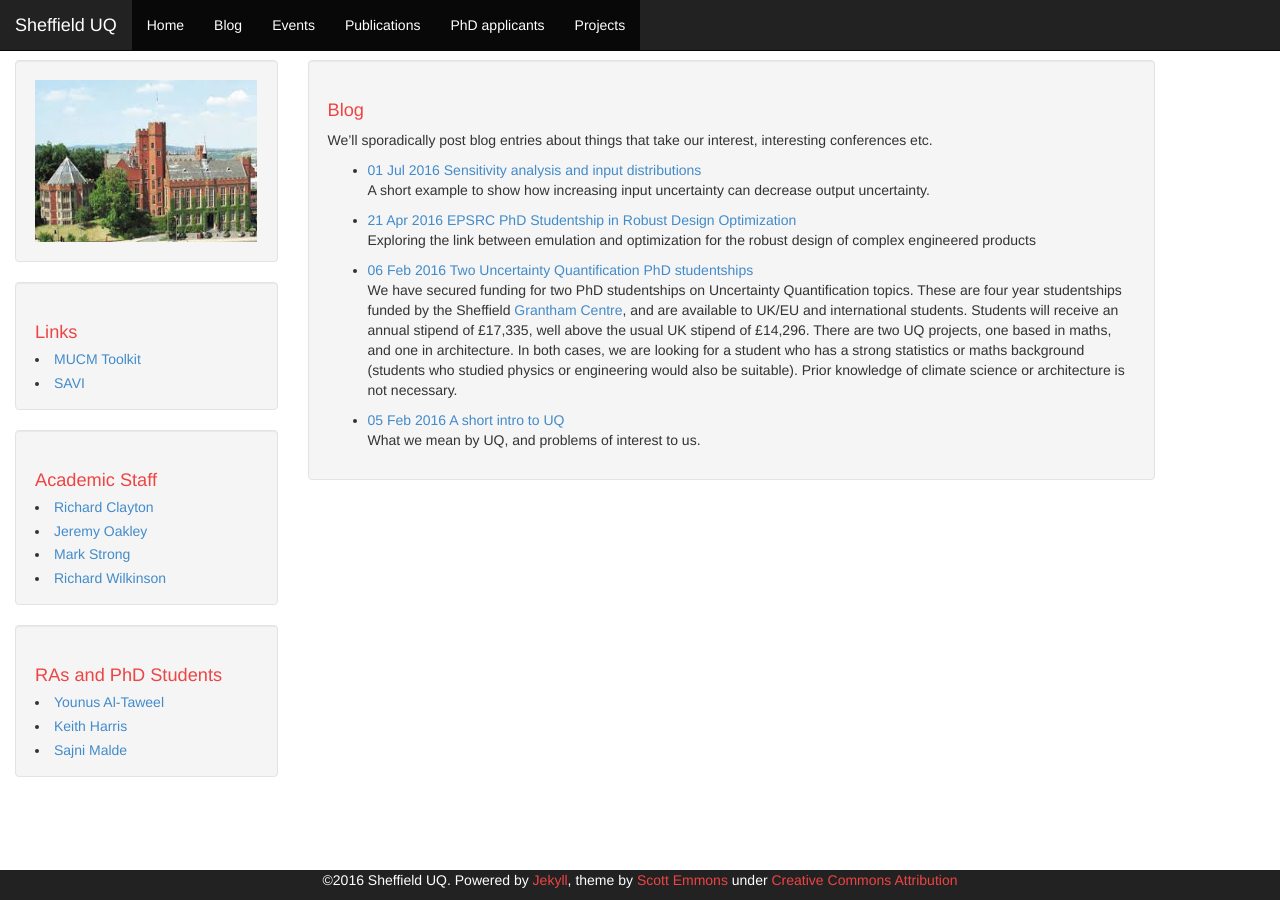
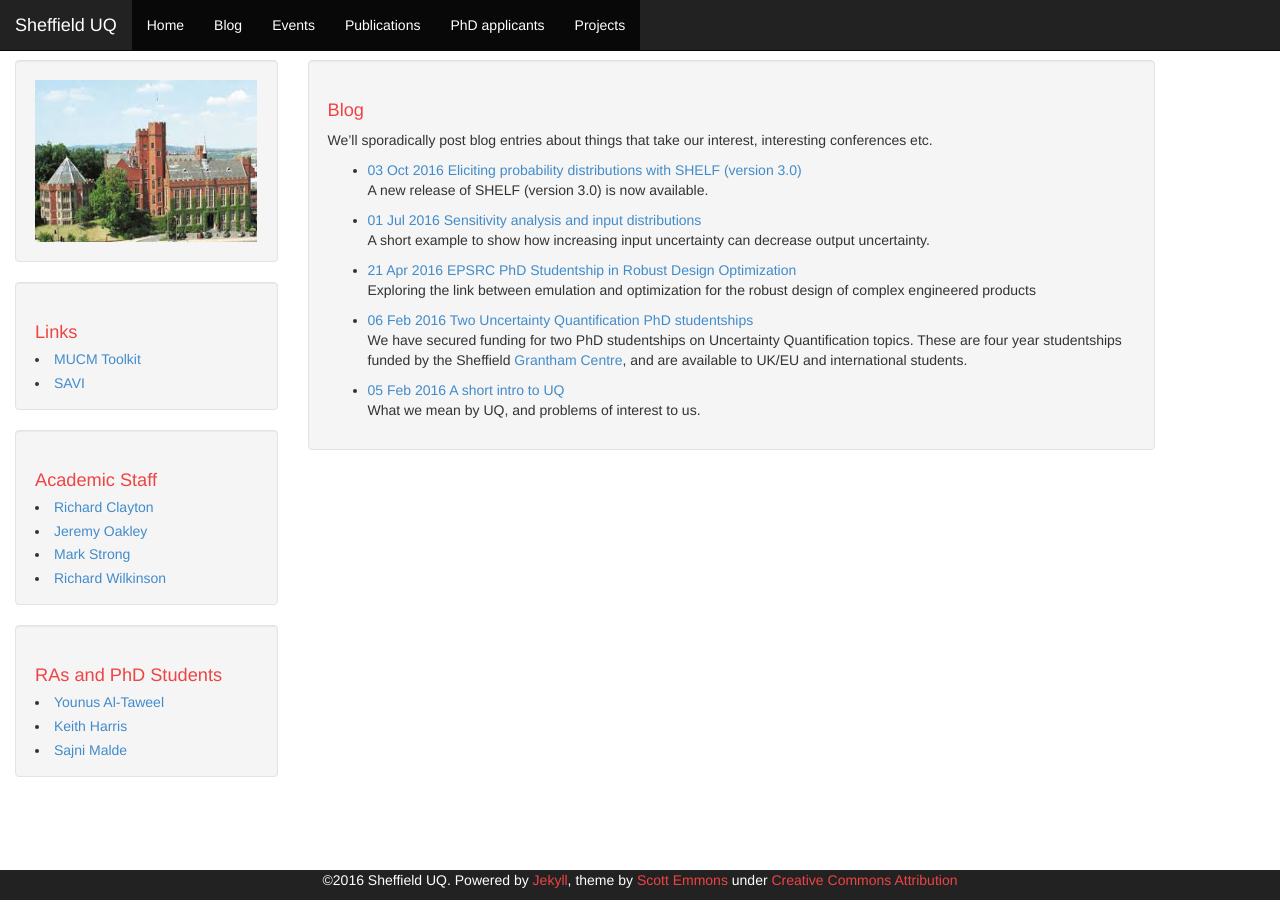
Before and after one commit to rich-d-wilkinson/SheffUQwebpages, a Jekyll site: the page built from blog.md, in a window 1280 px wide. Built offline with Jekyll 4.4.1, drawn with Linux system fonts in a browser that asks for light colours; part of the change alters nothing that is shown.

Commit message:
SHELF 3 and tidying

```diff
--- a/_posts/2016-02-06-Grantham.markdown
+++ b/_posts/2016-02-06-Grantham.markdown
@@ -8,7 +8,9 @@ authorurl: http://r-wilkinson.staff.shef.ac.uk
 categories: jekyll update blog
 ---
 
-We have secured funding for two PhD studentships on  Uncertainty Quantification topics. These are four year studentships funded by the Sheffield [Grantham Centre](http://grantham.sheffield.ac.uk), and are available to UK/EU and international students. Students will receive an annual stipend of £17,335, well above the usual UK stipend of £14,296.  There are two UQ projects, one based in maths, and one in architecture. In both cases, we are looking for  a student who has a strong statistics or maths background (students who studied physics or engineering would also be suitable). Prior knowledge of climate science or architecture is not necessary.
+We have secured funding for two PhD studentships on  Uncertainty Quantification topics. These are four year studentships funded by the Sheffield [Grantham Centre](http://grantham.sheffield.ac.uk), and are available to UK/EU and international students.
+
+Students will receive an annual stipend of £17,335, well above the usual UK stipend of £14,296.  There are two UQ projects, one based in maths, and one in architecture. In both cases, we are looking for  a student who has a strong statistics or maths background (students who studied physics or engineering would also be suitable). Prior knowledge of climate science or architecture is not necessary.
 
 
 # Reconstructing the past and predicting the future: what can ice­-cores tell us about climate?<a name="maths"></a>
--- /dev/null
+++ b/_posts/2016-10-13-SHELF.markdown
@@ -0,0 +1,23 @@
+---
+title: "Eliciting probability distributions with SHELF (version 3.0)"
+output: html_document
+layout: post
+date:   2016-10-03
+author: Jeremy Oakley
+authorurl: http://www.jeremy-oakley.staff.shef.ac.uk/
+categories: jekyll update blog
+comments: True
+---
+
+A new release of SHELF (version 3.0) is now available.
+
+Tony O'Hagan and I are pleased to announce a new release of the SHeffield ELicitation Framework (SHELF) for eliciting probability distributions from experts, [available here](http://tonyohagan.co.uk/shelf).
+
+This is a major upgrade to version 2.0 (released 6 years ago!), featuring:
+
+* Additional extensive advice for organising and conducting SHELF elicitation workshops, in the form of several new documents.
+* Updated SHELF 1 and SHELF 2 templates, with the six versions of SHELF 2 now consolidated into a single template.
+* Two new SHELF 3 templates for eliciting distributions for a group of uncertain quantities.  This is the first time that SHELF has included templates for multivariate elicitation.
+* Several PowerPoint slide sets to assist with explaining the different kinds of judgements that experts are required to make, and to help them to make those judgements accurately.
+* A [new R package](https://cran.r-project.org/package=SHELF) for fitting distributions to expert judgements.
+* Examples of an evidence dossier and completed SHELF templates.
```
